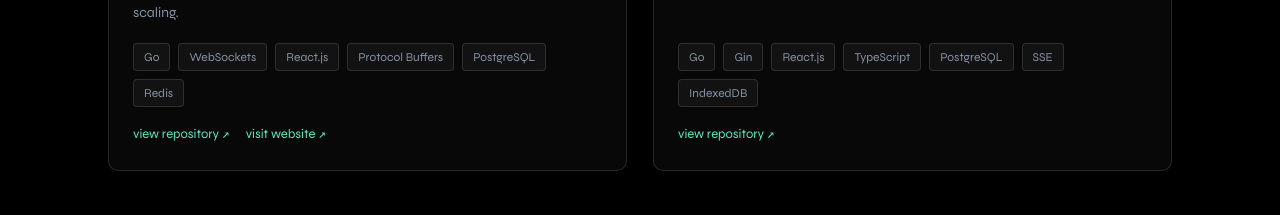
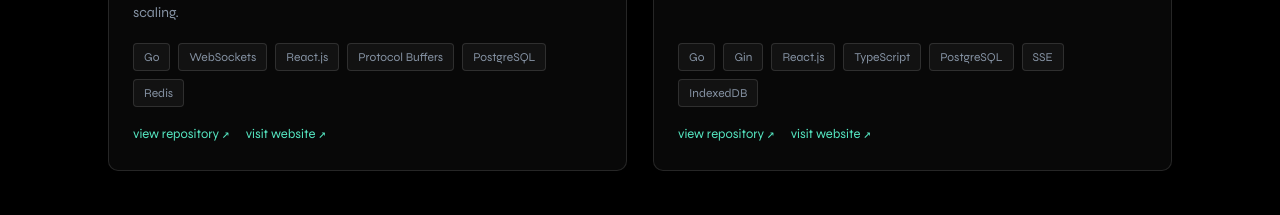
Before and after one commit to PiercedBySanity1410/portfolio, a React (Vite) app: page / in a window 1280 px wide. Shown: the part 3740-3955 px from the top of the page. Built offline with nearby package versions, Linux system fonts and the light colour scheme.

Commit message:
feat: add live website link to the secure token allocation project entry

```diff
--- a/src/components/Projects.jsx
+++ b/src/components/Projects.jsx
@@ -17,7 +17,7 @@ const projects = [
       'A real-time, app-less digital queue and token allocation platform. Features instant pass generation, live Server-Sent Events (SSE) position streaming, cryptographic QR verification with HMAC signatures, and dynamic administrative vendor management.',
     stack: ['Go', 'Gin', 'React.js', 'TypeScript', 'PostgreSQL', 'SSE', 'IndexedDB'],
     seed: 2,
-    links: { repo: 'https://github.com/PiercedBySanity1410/secure-token-allocation-frontend' },
+    links: { repo: 'https://github.com/PiercedBySanity1410/secure-token-allocation-frontend', website: 'https://secure-token-alloc.gurjot.codes/' },
   },
 ]
 
```
